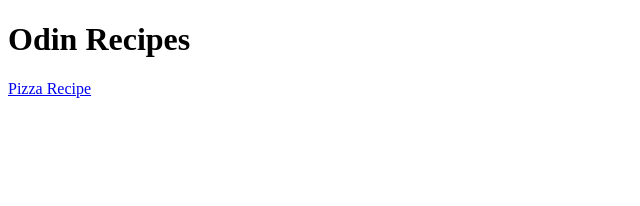
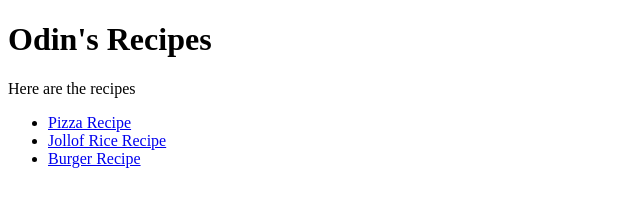
Before and after one commit to jaa38/odin-recipes, a plain HTML site: page index.html in a window 1280 px wide. Shown: the whole page, without its empty margins (0-640 px from the left). Drawn offline with Linux system fonts and the light colour scheme.

Commit message:
index page updated with all the recipes with their links

```diff
--- a/index.html
+++ b/index.html
@@ -2,11 +2,16 @@
 <html lang="en">
   <head>
     <meta charset="UTF-8" />
-    <title>Odin Recipes</title>
+    <title>Odin's Recipes</title>
   </head>
 
   <body>
-    <h1>Odin Recipes</h1>
-    <a href="/recipes/pizza.html">Pizza Recipe</a>
+    <h1>Odin's Recipes</h1>
+    <p>Here are the recipes</p>
+    <ul>
+      <li><a href="/recipes/pizza.html">Pizza Recipe</a></li>
+      <li><a href="recipes/jellofrice.html">Jollof Rice Recipe</a></li>
+      <li><a href="recipes/burger.html">Burger Recipe</a></li>
+    </ul>
   </body>
 </html>
```
Also changed, not shown: 1 other file.
